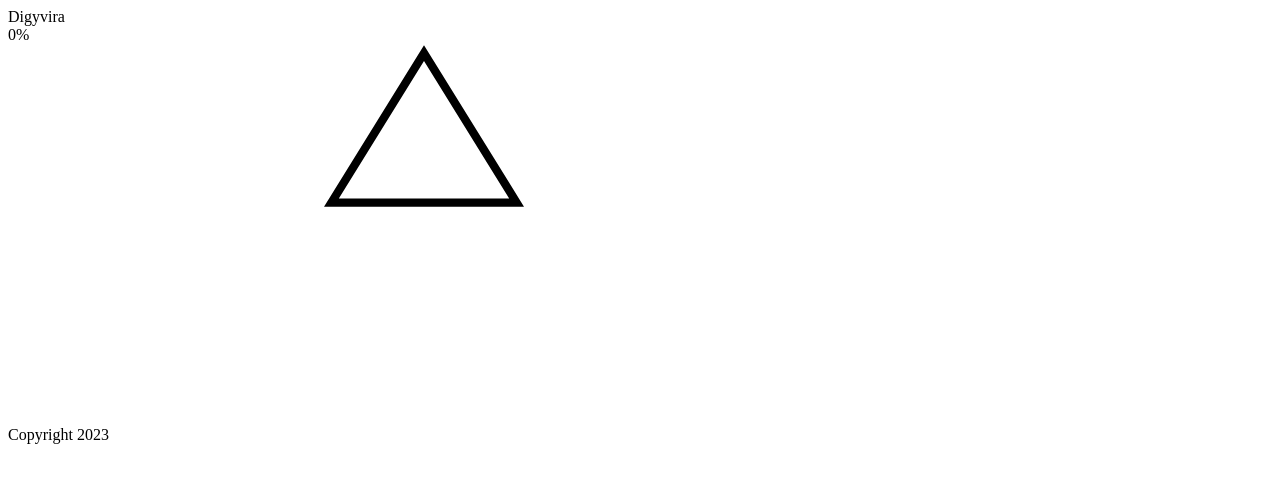
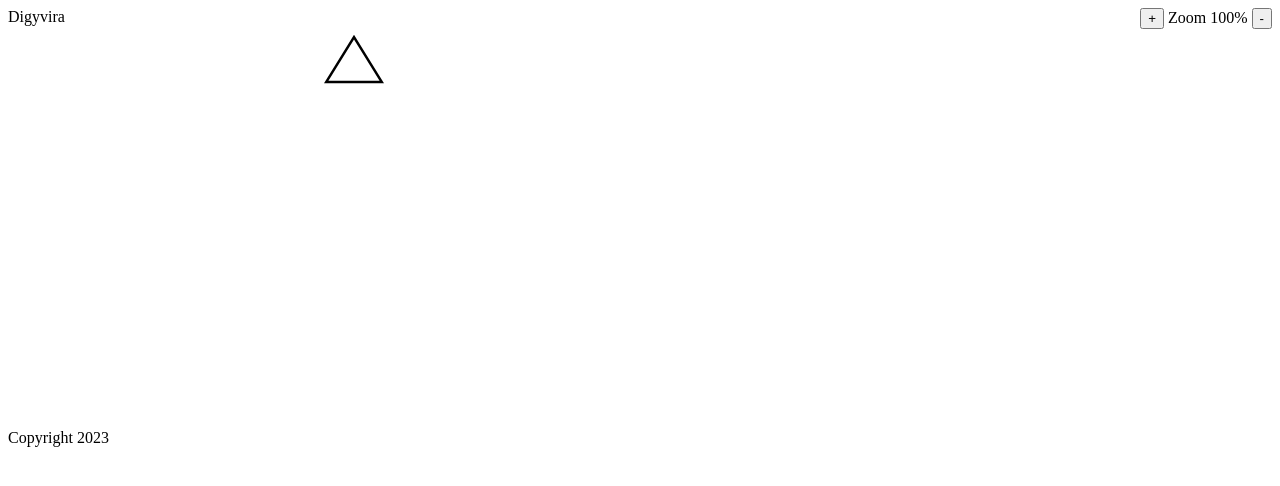
Before and after one commit to vijote/ancestree, a SvelteKit app: page / in a window 1280 px wide. Shown: the top 486 px of the page. Built offline with nearby package versions, Linux system fonts and the light colour scheme.

Commit message:
add basic zoom levels

```diff
--- a/src/components/MemberComponent.svelte
+++ b/src/components/MemberComponent.svelte
@@ -8,24 +8,26 @@
     export let changeType: (evt: MouseEvent) => void;
     export let addToTheRight: (evt: MouseEvent) => void;
     export let addParents: (evt: MouseEvent) => void;
+
+    const MemberDictionary = {
+        [MemberType.Male]: Triangle,
+        [MemberType.Female]: Circle
+    }
 </script>
 
-<div class="member-container">
-    {#if type === MemberType.Male}
-        <Triangle />
-    {:else}
-        <Circle />
-    {/if}
+<div class="member-container" tabindex="-1">
+    <svelte:component this={MemberDictionary[type]}/>
+
     <div class="type-switch-container">
-        <button on:click={addParents} class="type-switch">Agregar padres</button>
-        <button on:click={changeType} class="type-switch">Cambiar tipo</button>
-        <button on:click={addToTheRight} class="type-switch">Agregar a la derecha</button>
+        <button on:click={addParents} class="type-switch">P</button>
+        <button on:click={changeType} class="type-switch">G</button>
+        <button on:click={addToTheRight} class="type-switch">H</button>
     </div>
 </div>
 
 <style>
     .member-container {
-        height: 200px;
+        height: var(--icon-size);
         position: absolute;
         left: var(--x-coord);
         top: var(--y-coord);
--- a/src/components/TreeComponent.svelte
+++ b/src/components/TreeComponent.svelte
@@ -1,12 +1,25 @@
 <script lang="ts">
+    // Lifecycle methods
+    import { onDestroy } from "svelte";
+
     // Entities
     import Tree from "../entities/Tree";
+    import { zoom } from "../stores/zoomStore";
 
     // Svelte components
     import MemberComponent from "./MemberComponent.svelte";
 
     // State getter
     let tree = Tree.initializeTree();
+
+    // Store getter
+    let zoomValue: number;
+
+	const unsubscribe = zoom.subscribe(value => {
+		zoomValue = value;
+	});
+
+    onDestroy(unsubscribe);
 
     // State setter
     const setTree = (stateModifier: Function) => (_evt: MouseEvent) => {
@@ -17,7 +30,6 @@
 
 <div class="container">
     {#each tree.levels as level}
-        {level.y}
         {#each [...level.children] as [_childKey, child]}
             <MemberComponent
                 changeType={setTree(child.changeType)}
@@ -28,6 +40,7 @@
                     tree.addLevelUpwards(child.x)
                 )}
                 type={child.type}
+                --icon-size={`${child.icon_size * (zoomValue / 100)}%`}
                 --y-coord={level.y}
                 --x-coord={child.formatted_x}
             />
--- a/src/components/icons/circle.svelte
+++ b/src/components/icons/circle.svelte
@@ -1,17 +1,13 @@
 <!-- <?xml version="1.0" encoding="iso-8859-1"?> -->
 <!-- Uploaded to: SVG Repo, www.svgrepo.com, Generator: SVG Repo Mixer Tools -->
 <!-- <!DOCTYPE svg PUBLIC "-//W3C//DTD SVG 1.1//EN" "http://www.w3.org/Graphics/SVG/1.1/DTD/svg11.dtd"> -->
-<div style="padding-top: 20px; display: inline-block;">
+<div>
 	<svg
 		fill="#000"
 		version="1.1"
-		id="Capa_1"
+		class="circle-icon"
 		xmlns="http://www.w3.org/2000/svg"
 		xmlns:xlink="http://www.w3.org/1999/xlink"
-		width="200px"
-		height="160px"
-		stroke="#000"
-		stroke-width="5"
 		viewBox="-5 -5 455.873 455.872"
 		xml:space="preserve"
 	>
@@ -27,3 +23,13 @@
 		</g>
 	</svg>
 </div>
+
+<style>
+	.circle-icon {
+		width: var(--icon-size);
+		height: var(--icon-size);
+		fill: #000000;
+		stroke: #000000;
+		stroke-width: 5;
+	}
+</style>
--- a/src/components/icons/triangle.svelte
+++ b/src/components/icons/triangle.svelte
@@ -1,15 +1,9 @@
-<!-- <?xml version="1.0" encoding="iso-8859-1"?> -->
-<!-- Uploaded to: SVG Repo, www.svgrepo.com, Generator: SVG Repo Mixer Tools -->
-<!-- <!DOCTYPE svg PUBLIC "-//W3C//DTD SVG 1.1//EN" "http://www.w3.org/Graphics/SVG/1.1/DTD/svg11.dtd"> -->
 <div>
 	<svg
-		fill="#000000"
+		class="triangle-icon"
 		version="1.1"
-		id="Capa_1"
 		xmlns="http://www.w3.org/2000/svg"
 		xmlns:xlink="http://www.w3.org/1999/xlink"
-		width="200px"
-		height="200px"
 		viewBox="0 0 72.72 72.719"
 		xml:space="preserve"
 	>
@@ -22,3 +16,11 @@
 		</g>
 	</svg>
 </div>
+
+<style>
+	.triangle-icon {
+		width: var(--icon-size);
+		height: var(--icon-size);
+		fill: #000000;
+	}
+</style>
--- a/src/entities/Member.ts
+++ b/src/entities/Member.ts
@@ -15,12 +15,14 @@ class Member {
     public type: MemberType = MemberType.Male;
     public readonly formatted_x: string;
     public levelId?: UUID;
+    public readonly icon_size: number;
 
     public readonly x: number;
 
     constructor(options: MemberConstructorOptions) {
         this.formatted_x = `${options.x}%`;
         this.x = options.x;
+        this.icon_size = 20;
         this.id = crypto.randomUUID();
 
         if(options.levelId) this.levelId = options.levelId
--- a/src/routes/+layout.svelte
+++ b/src/routes/+layout.svelte
@@ -1,21 +1,42 @@
-<nav>
-    Digyvira
+<script lang="ts">
+    import { onDestroy } from "svelte";
+    import { zoom, actions } from "../stores/zoomStore";
+
+    let zoomValue: number;
+
+	const unsubscribe = zoom.subscribe(value => {
+		zoomValue = value;
+	});
+
+    onDestroy(unsubscribe);
+</script>
+
+<nav class="navbar">
+    <span>Digyvira</span>
+    <div>
+        <button on:click={actions.increment}>+</button>
+        <span>Zoom {zoomValue}%</span>
+        <button on:click={actions.decrement}>-</button>
+    </div>
 </nav>
-
 <main>
     <slot />
 </main>
-
 <footer>
     Copyright {new Date().getFullYear()}
 </footer>
 
 <style>
     :global(body) {
-		height: 100%;
-	}
+        height: 100%;
+    }
 
     :global(html) {
         height: 100%;
     }
+
+    .navbar {
+        display: flex;
+        justify-content: space-between;
+    }
 </style>
--- /dev/null
+++ b/src/stores/zoomStore.ts
@@ -0,0 +1,12 @@
+import { writable } from "svelte/store";
+
+export const zoom = writable(100);
+
+export const actions = {
+    increment: function() {
+        return zoom.update(prevZoom => prevZoom + 25);
+    },
+    decrement: function() {
+        return zoom.update(prevZoom => prevZoom - 25);
+    }
+}
```
